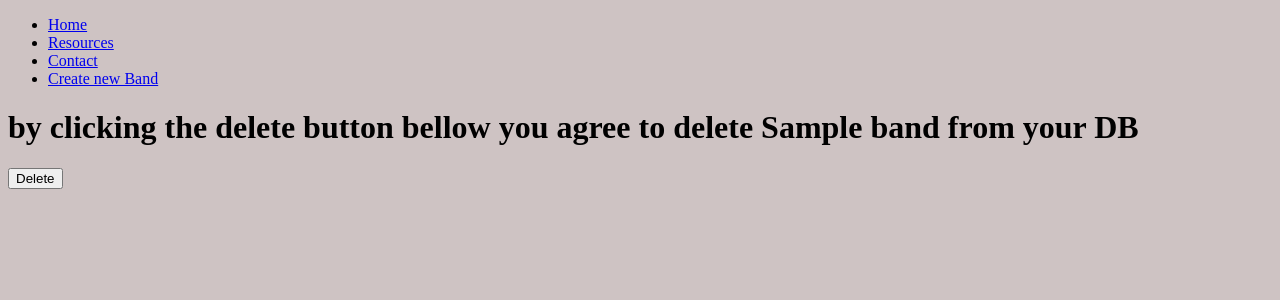
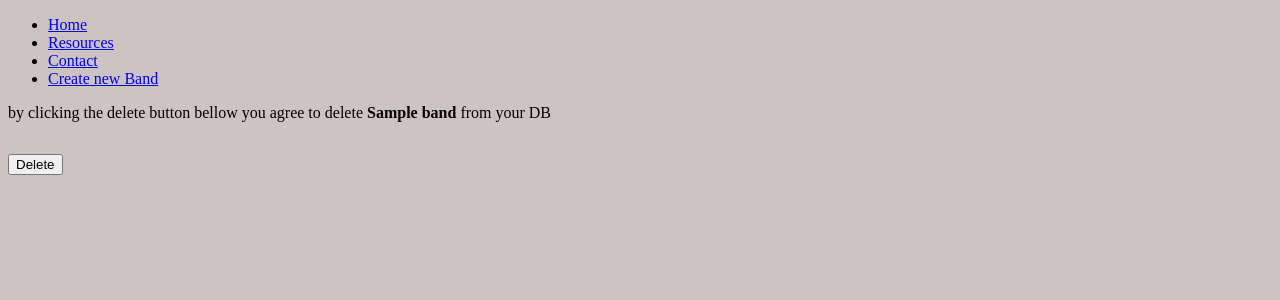
Before and after one commit to Schleidens/merchex, a Django app: page /band/1/delete/ in a window 1280 px wide. Shown: the top 300 px of the page. Run offline with Django 4.2, Linux system fonts and the light colour scheme; tables that the repository leaves empty hold one stand-in row (values such as "Sample post").

Commit message:
some style in delete band template

```diff
--- a/merchex/listings/templates/delete_band.html
+++ b/merchex/listings/templates/delete_band.html
@@ -1,7 +1,7 @@
 {% extends 'base.html' %}
 
 {% block content %}
-<h1>by clicking the delete button bellow you agree to delete {{band.name}} from your DB</h1>
+<div style="margin-bottom: 2em;">by clicking the delete button bellow you agree to delete <b>{{band.name}}</b> from your DB</div>
 
 <form action="" method="post">
     {% csrf_token %}
```
